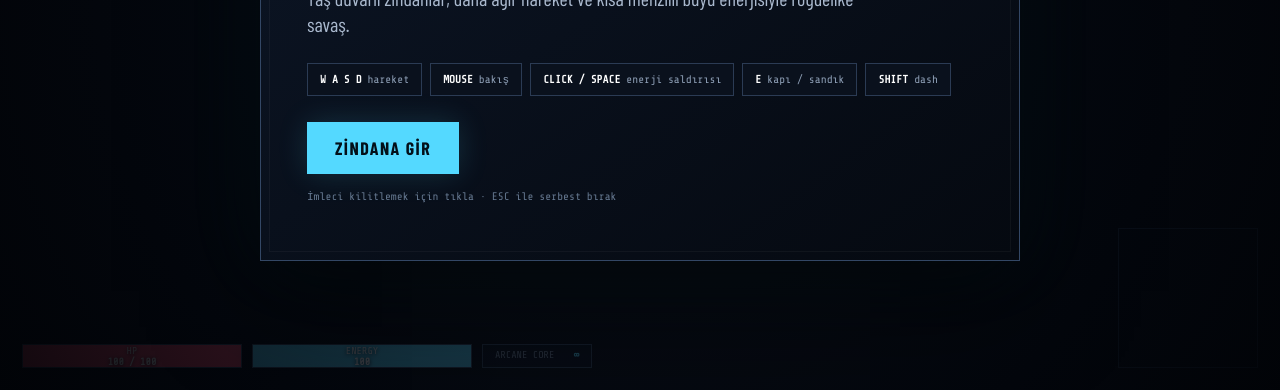
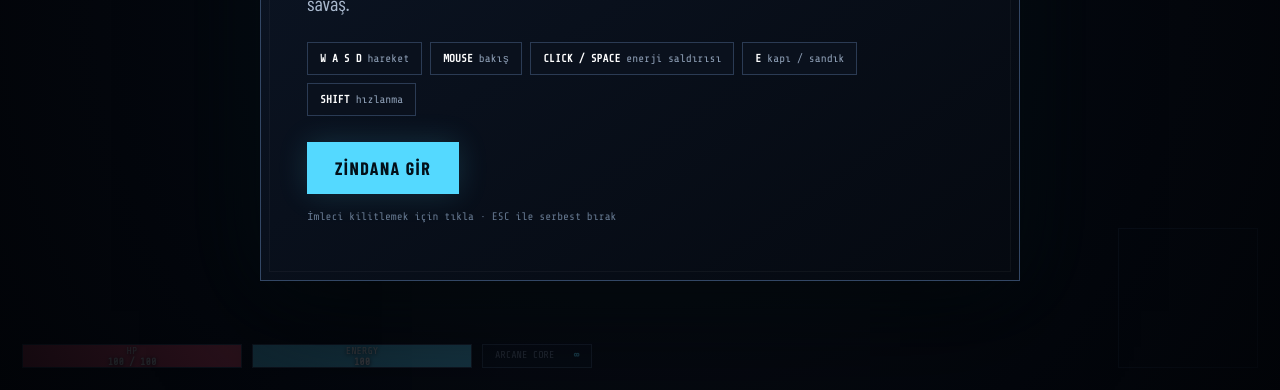
Before and after one commit to vitae0/funtest, a website: page index.html in a window 1280 px wide. Shown: the part 410-800 px from the top of the page. Drawn offline with nearby package versions, Linux system fonts and the light colour scheme; a web font is replaced by a local one.

Commit message:
Bust cached game script after freeze fix

```diff
--- a/index.html
+++ b/index.html
@@ -29,8 +29,8 @@
       <div class="panel">
         <p class="eyebrow">ORIGINAL 3D ROGUELIKE</p>
         <h1>DUNGEON<br><em>ASCENDANT</em></h1>
-        <p class="lead">Taş duvarlı zindanlar, daha ağır hareket ve kısa menzilli büyü enerjisiyle roguelike savaş.</p>
-        <div class="controls"><span><b>W A S D</b> hareket</span><span><b>MOUSE</b> bakış</span><span><b>CLICK / SPACE</b> enerji saldırısı</span><span><b>E</b> kapı / sandık</span><span><b>SHIFT</b> dash</span></div>
+        <p class="lead">Taş duvarlı zindanlar, sandıklar, kapılar ve kısa menzilli büyü enerjisiyle roguelike savaş.</p>
+        <div class="controls"><span><b>W A S D</b> hareket</span><span><b>MOUSE</b> bakış</span><span><b>CLICK / SPACE</b> enerji saldırısı</span><span><b>E</b> kapı / sandık</span><span><b>SHIFT</b> hızlanma</span></div>
         <button id="startBtn">ZİNDANA GİR</button>
         <p class="hint">İmleci kilitlemek için tıkla · ESC ile serbest bırak</p>
       </div>
@@ -38,6 +38,6 @@
     <section id="levelUp" class="overlay hidden"><div class="panel compact"><p class="eyebrow">LEVEL UP</p><h2>Gücünü seç</h2><div id="upgrades"></div></div></section>
     <section id="death" class="overlay hidden"><div class="panel compact"><p class="eyebrow">RUN ENDED</p><h2>Zindan seni yuttu.</h2><p id="deathStats"></p><button id="restartBtn">YENİ RUN</button></div></section>
   </main>
-  <script src="game.js?v=5"></script>
+  <script src="game.js?v=6"></script>
 </body>
 </html>
```
